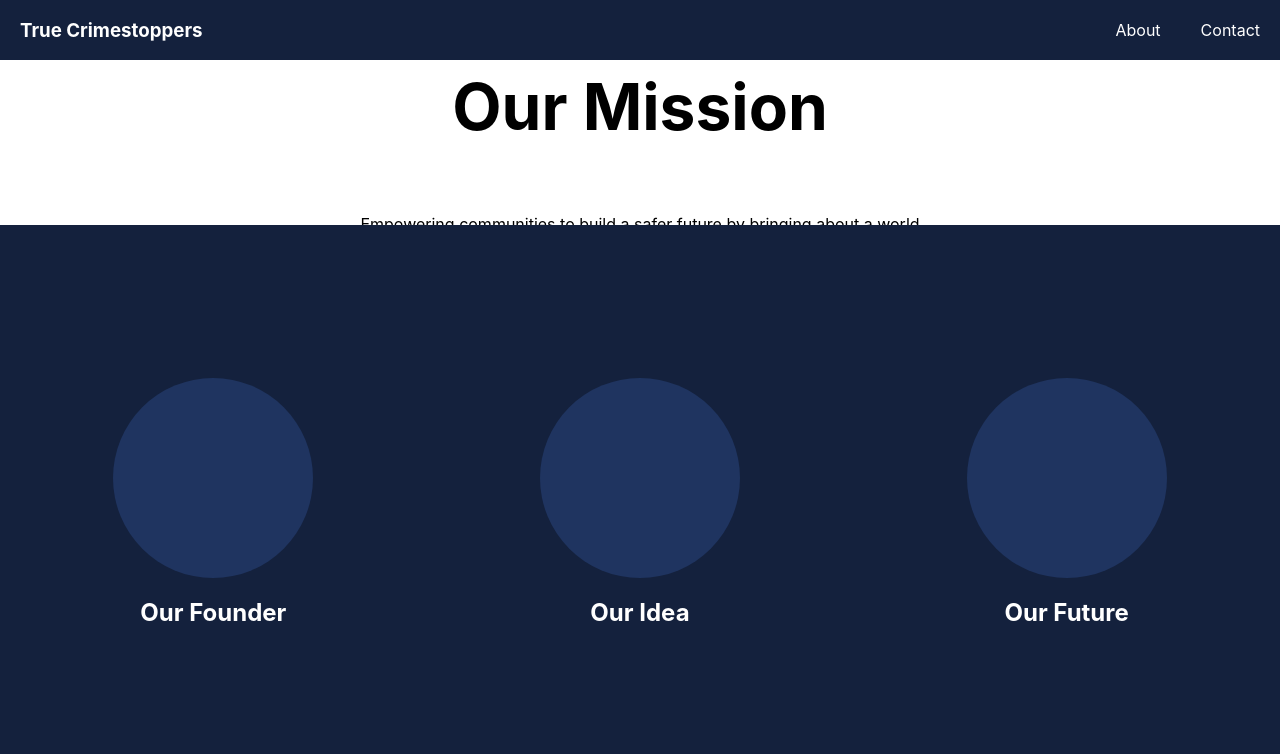
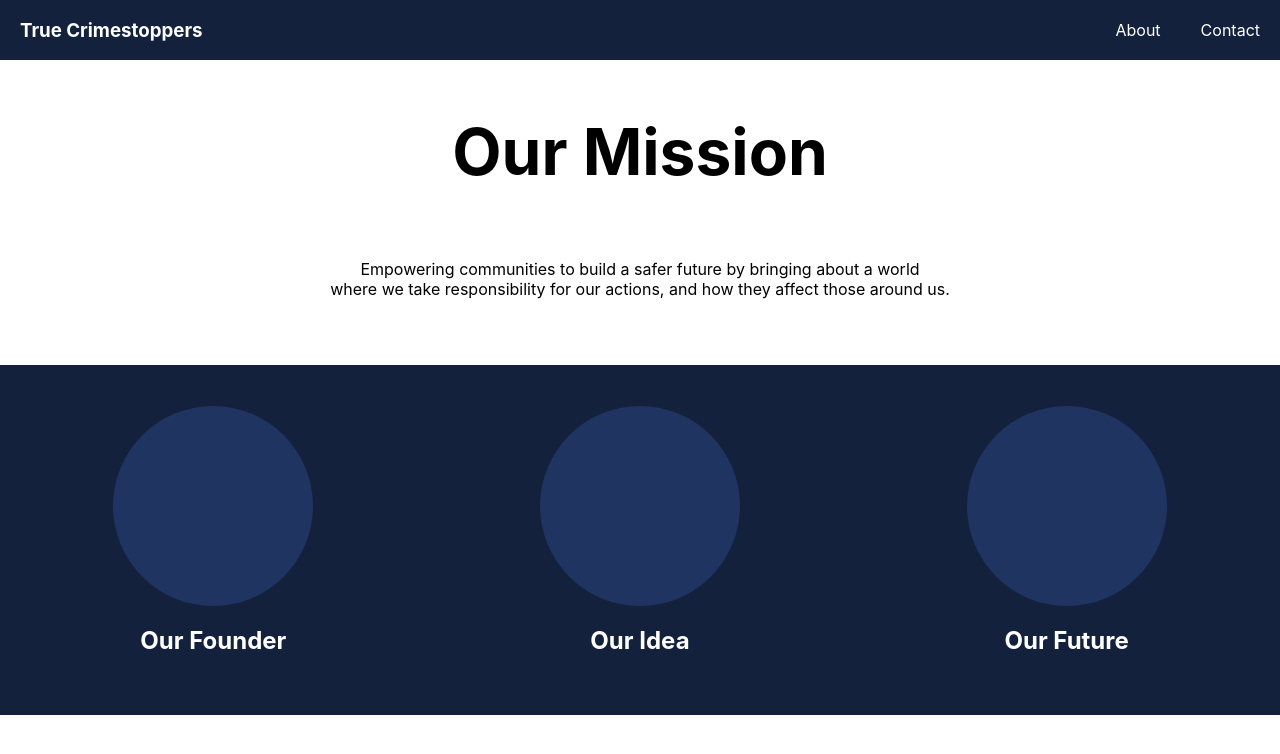
Before and after one commit to berneymark/TrueCrimestoppers, a React (Create React App) app: page /about in a window 1280 px wide. Shown: the top 754 px of the page. Built offline with nearby package versions, Linux system fonts and the light colour scheme.

Commit message:
fixed about page UI on tablet

```diff
--- a/src/App.css
+++ b/src/App.css
@@ -95,9 +95,9 @@ main a:hover {
 #about-page {
   /* Align */
   flex-direction: column;
-  justify-content: start;
+  justify-content: flex-start;
 
-  height: calc(100vh - 60px);
+  /* height: calc(100vh - 60px); */
 }
 
 #about-hero {
@@ -107,9 +107,10 @@ main a:hover {
   flex-direction: column;
   justify-content: center;
   text-align: center;
+  padding-bottom: 50px;
 
   /* Transform */
-  height: calc(100vh - 60px - 575px);
+  /* height: calc(100vh - 60px - 575px); */
   width: 100%;
 }
 
@@ -120,7 +121,7 @@ main a:hover {
   justify-content: space-around;
 
   /* Transform */
-  height: 575px;
+  height: 350px;
   width: 100%;
 
   /* Design */
```
